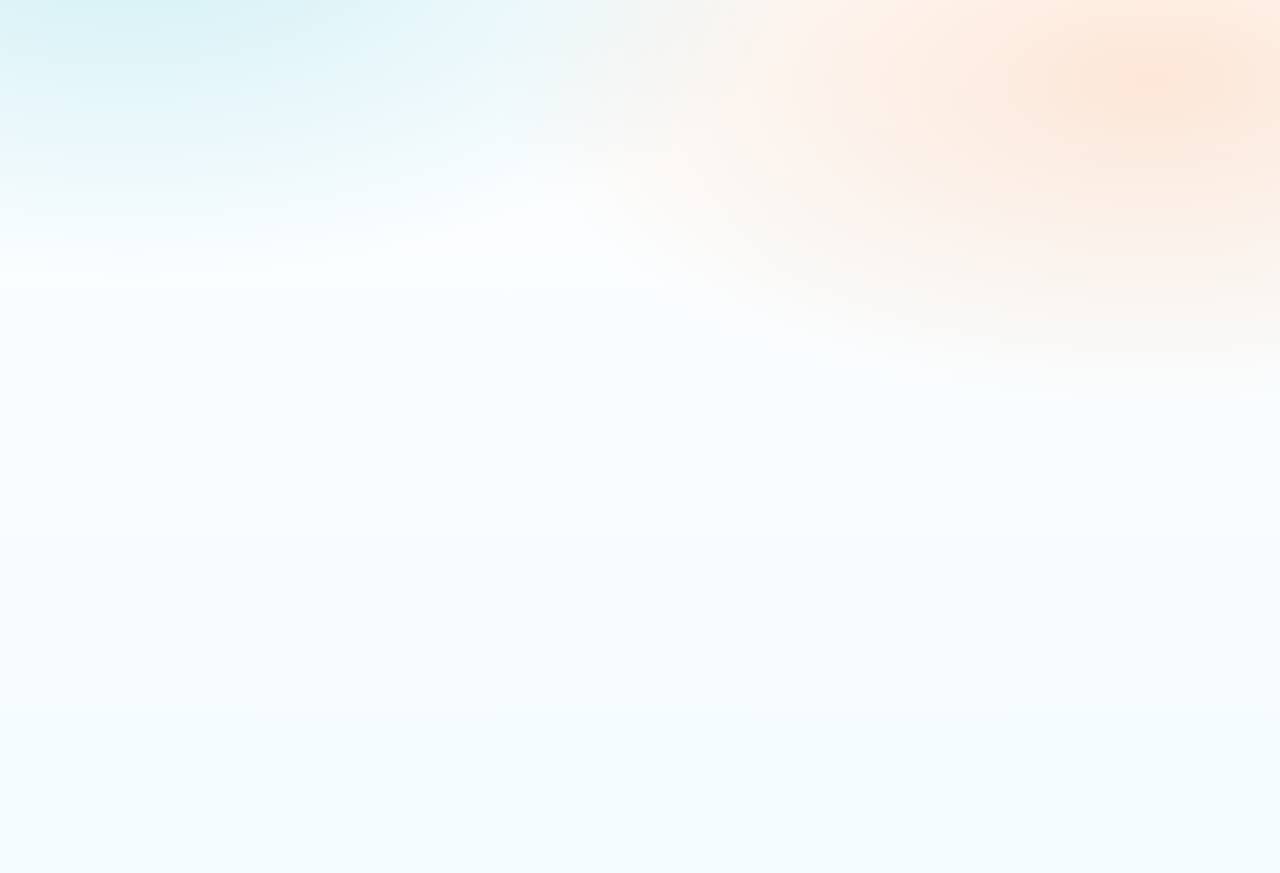
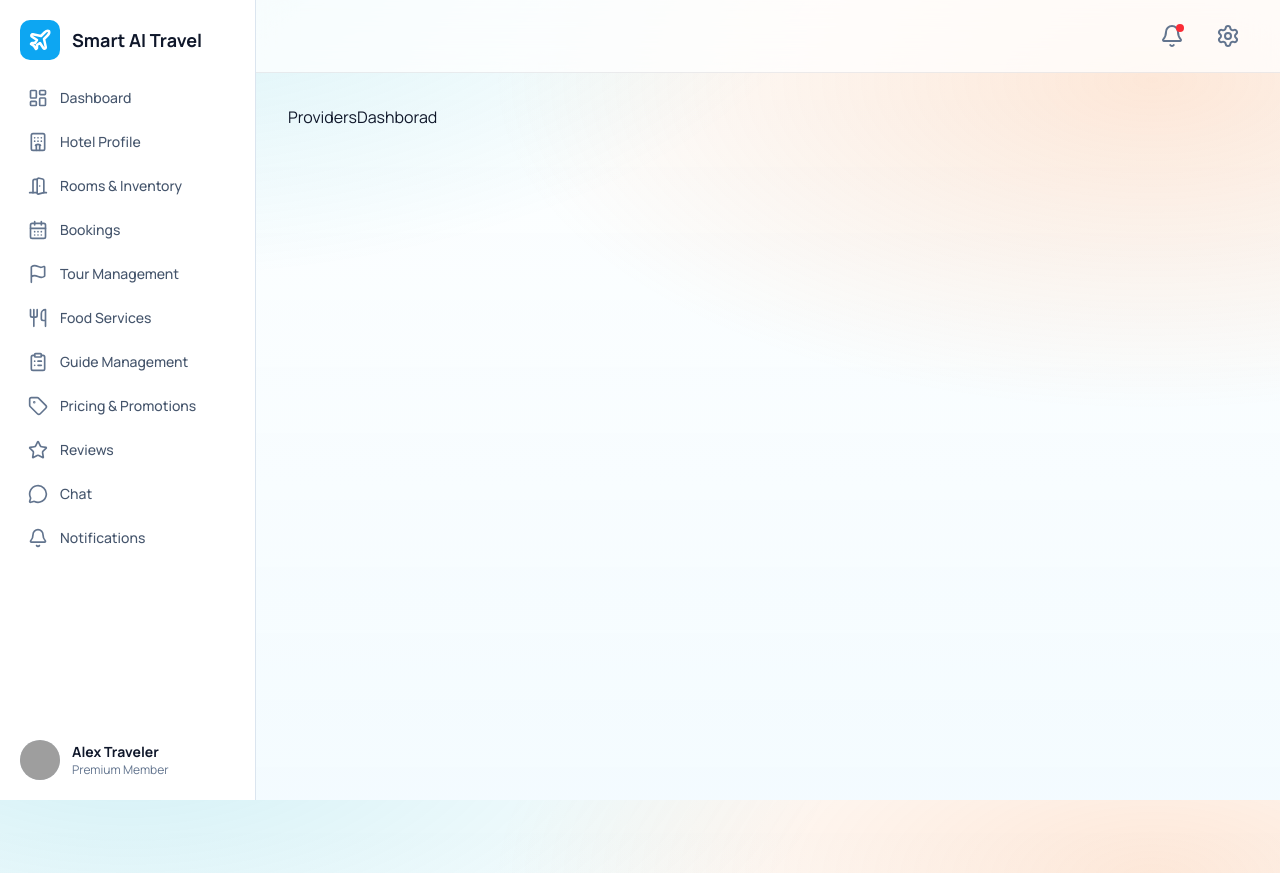
Before and after one commit to tranleductinh/SmartAITravelPlannerPlatform, a React (Vite) app in the folder Frontend/: page /providers in a window 1280 px wide. Before the commit this address had no page. Before the commit the page ends 800 px from the top, so only its background shows below. Built offline with nearby package versions, Linux system fonts and the light colour scheme; grey boxes are pictures that could not be loaded; a web font is replaced by a local one.

Commit message:
feat: add ProvidersDashboard page and HeaderHotel component; update routing and sidebar menu

```diff
--- a/Frontend/src/App.jsx
+++ b/Frontend/src/App.jsx
@@ -4,6 +4,7 @@ import TravelerDashboard from "./pages/TravelerDashboard";
 import Layout from "./components/layout";
 import AIPlan from "./pages/AIPlan";
 import AdminDashboard from "./pages/AdminDashboard";
+import ProvidersDashborad from "./pages/ProvidersDashborad";
 
 function AppRoutes() {
     const location = useLocation();
@@ -21,6 +22,9 @@ function AppRoutes() {
             <Route path="/admin" element={<Layout />}>
                 <Route index element={<AdminDashboard />} />
             </Route>
+            <Route path="/providers" element={<Layout />}>
+                <Route index element={<ProvidersDashborad />} />
+            </Route>
         </Routes>
     );
 }
--- a/Frontend/src/components/HeaderAdmin/index.jsx
+++ b/Frontend/src/components/HeaderAdmin/index.jsx
@@ -1,3 +1,4 @@
+import { Bell, Settings } from "lucide-react";
 import React from "react";
 
 export default function HeaderAdmin() {
@@ -21,11 +22,11 @@ export default function HeaderAdmin() {
                     />
                 </div>
                 <button class="p-2 rounded-lg bg-slate-100 text-slate-600 hover:bg-slate-200 transition-colors relative">
-                    <span class="material-symbols-outlined">notifications</span>
+                    <Bell />
                     <span class="absolute top-1.5 right-1.5 size-2 bg-red-500 rounded-full"></span>
                 </button>
                 <button class="p-2 rounded-lg bg-slate-100 text-slate-600 hover:bg-slate-200 transition-colors">
-                    <span class="material-symbols-outlined">settings</span>
+                    <Settings />
                 </button>
             </div>
         </header>
--- /dev/null
+++ b/Frontend/src/components/HeaderHotel/index.jsx
@@ -0,0 +1,18 @@
+import { Bell, Settings } from "lucide-react";
+import React from "react";
+
+export default function HeaderHotel() {
+    return (
+        <header class="sticky top-0 z-10 hotel-topbar px-8 py-4 flex justify-end items-center">
+            <div class="flex items-center gap-4">
+                <button class="p-2 text-slate-500 hover:bg-white/70 rounded-lg relative">
+                    <Bell />
+                    <span class="absolute top-2 right-2 w-2 h-2 bg-red-500 rounded-full"></span>
+                </button>
+                <button class="p-2 text-slate-500 hover:bg-white/70 rounded-lg">
+                    <Settings />
+                </button>
+            </div>
+        </header>
+    );
+}
--- a/Frontend/src/components/app-sidebar.jsx
+++ b/Frontend/src/components/app-sidebar.jsx
@@ -1,6 +1,6 @@
 import { Sidebar, SidebarContent, SidebarFooter, SidebarHeader } from "@/components/ui/sidebar";
-
 import { motion } from "framer-motion";
+import { Link, useLocation } from "react-router-dom";
 import {
     LayoutDashboard,
     Sparkles,
@@ -18,10 +18,15 @@ import {
     CreditCard,
     Bell,
     BarChart3,
+    DoorOpen,
+    Flag,
+    ClipboardList,
+    Tag,
+    MessageCircle,
 } from "lucide-react";
-import { Link, useLocation } from "react-router-dom";
 
-const travelerMenuItems = [
+const MENU = {
+    traveler: [
         { name: "Dashboard", href: "", icon: LayoutDashboard },
         { name: "AI Plan", href: "/ai-plan", icon: Sparkles },
         { name: "Itinerary", href: "/itinerary", icon: CalendarDays },
@@ -33,8 +38,9 @@ const travelerMenuItems = [
         { name: "Payments", href: "/payments", icon: CreditCard },
         { name: "Reviews", href: "/reviews", icon: Star },
         { name: "Support", href: "/support", icon: LifeBuoy },
-];
-export const adminMenuItems = [
+    ],
+
+    admin: [
         { name: "Overview", href: "", icon: LayoutDashboard },
         { name: "Users", href: "/users", icon: Users },
         { name: "Providers", href: "/providers", icon: Store },
@@ -47,10 +53,36 @@ export const adminMenuItems = [
         { name: "Support Tickets", href: "/support", icon: LifeBuoy },
         { name: "Notifications", href: "/notifications", icon: Bell },
         { name: "Reports", href: "/reports", icon: BarChart3 },
-];
+    ],
+
+    provider: [
+        { name: "Dashboard", href: "", icon: LayoutDashboard },
+        { name: "Hotel Profile", href: "/hotel-profile", icon: Hotel },
+        { name: "Rooms & Inventory", href: "/rooms", icon: DoorOpen },
+        { name: "Bookings", href: "/bookings", icon: CalendarDays },
+        { name: "Tour Management", href: "/tours", icon: Flag },
+        { name: "Food Services", href: "/food", icon: Utensils },
+        { name: "Guide Management", href: "/guides", icon: ClipboardList },
+        { name: "Pricing & Promotions", href: "/pricing", icon: Tag },
+        { name: "Reviews", href: "/reviews", icon: Star },
+        { name: "Chat", href: "/chat", icon: MessageCircle },
+        { name: "Notifications", href: "/notifications", icon: Bell },
+    ],
+};
+
+const getRoleFromPath = (pathname) => {
+    if (pathname.startsWith("/admin")) return "admin";
+    if (pathname.startsWith("/traveler")) return "traveler";
+    return "provider";
+};
+
 export function AppSidebar() {
     const location = useLocation();
-    const roleCurrent = location.pathname.includes("admin") === true ? adminMenuItems : travelerMenuItems;
+
+    const role = getRoleFromPath(location.pathname);
+    const menuItems = MENU[role];
+    const basePath = `/${role === "provider" ? "provider" : role}`;
+
     return (
         <Sidebar>
             <SidebarHeader className="p-5">
@@ -58,33 +90,31 @@ export function AppSidebar() {
                     <div className="bg-primary p-2 rounded-lg">
                         <Plane color="#ffffff" strokeWidth={2.5} />
                     </div>
-                    {/* <img src={logo} className="w-10 h-10 rounded-md" /> */}
                     <p className="font-bold text-lg">Smart AI Travel</p>
                 </div>
             </SidebarHeader>
 
             <SidebarContent className="flex flex-col gap-2 px-4 overflow-y-auto">
-                {roleCurrent.map((item) => {
+                {menuItems.map((item) => {
                     const Icon = item.icon;
-                    const isActive =
-                        location.pathname ===
-                        (location.pathname.includes("admin") === true ? "/admin" : "/traveler") + item.href;
+                    const fullPath = `${basePath}${item.href}`;
+                    const isActive = location.pathname === fullPath;
 
                     return (
                         <Link
-                            key={item.href}
-                            to={(location.pathname.includes("admin") === true ? "/admin" : "/traveler") + item.href}
-                            className="relative flex items-center gap-3 px-3 py-2 rounded-lg text-sm hover:bg-slate-100 duration-300 font-medium "
+                            key={item.name}
+                            to={fullPath}
+                            className="relative flex items-center gap-3 px-3 py-2 rounded-lg text-sm font-medium hover:bg-slate-100 duration-300"
                         >
                             {isActive && (
                                 <motion.div
                                     layoutId="sidebar-active"
-                                    className="absolute inset-0 bg-primary/10 rounded-lg "
+                                    className="absolute inset-0 bg-primary/10 rounded-lg"
                                     transition={{ type: "spring", stiffness: 380, damping: 30 }}
                                 />
                             )}
 
-                            <Icon className={`w-6 h-6 relative z-10 ${isActive ? "text-primary" : "text-[#475569]"}`} />
+                            <Icon className={`w-5 h-5 relative z-10 ${isActive ? "text-primary" : "text-slate-500"}`} />
                             <span className={`relative z-10 ${isActive ? "text-primary" : "text-slate-600"}`}>
                                 {item.name}
                             </span>
@@ -94,17 +124,17 @@ export function AppSidebar() {
             </SidebarContent>
 
             <SidebarFooter>
-                <div class="flex items-center gap-3 p-2">
-                    <div class="size-10 rounded-full bg-slate-200 overflow-hidden">
+                <div className="flex items-center gap-3 p-3">
+                    <div className="size-10 rounded-full bg-slate-200 overflow-hidden">
                         <img
-                            class="w-full h-full object-cover"
-                            alt="Traveler profile"
+                            className="w-full h-full object-cover"
                             src="https://lh3.googleusercontent.com/aida-public/AB6AXuCKmU6dftLGKeGIEnRrmWKpwjGqZzTYEuMlsZxzkB3WP-C585VtK3uNDejE0MkCwdmt99MTaA0Ws1403MERG4udkzAHF8dEFp3yBCht9U-FFE2ZLMrP8ocnp4zGfWmKGzT44GeTMU_0-scAfR2qdpUamxF9D3ZQCn1MmhsuUzPoa8MLYkEBJxg1UkKhj9inw2rMqvPxJWkaOR9YhmwoDab3HCrBkW6TBdYyh_uXqV1ilXmeeTEULPvLhPLA6MikHJsXg3xXxIQNcreF"
+                            alt="profile"
                         />
                     </div>
-                    <div class="flex-1 overflow-hidden">
-                        <p class="text-sm font-bold truncate">Alex Traveler</p>
-                        <p class="text-xs text-slate-500 truncate">Premium Member</p>
+                    <div className="flex-1 overflow-hidden">
+                        <p className="text-sm font-bold truncate">Alex Traveler</p>
+                        <p className="text-xs text-slate-500 truncate">Premium Member</p>
                     </div>
                 </div>
             </SidebarFooter>
--- a/Frontend/src/components/layout.jsx
+++ b/Frontend/src/components/layout.jsx
@@ -4,6 +4,7 @@ import { Outlet, useLocation } from "react-router-dom";
 import { AnimatePresence, motion } from "framer-motion";
 import HeaderTraveler from "./HeaderTraveler";
 import HeaderAdmin from "./HeaderAdmin";
+import HeaderHotel from "./HeaderHotel";
 
 export default function Layout() {
     const location = useLocation();
@@ -13,7 +14,13 @@ export default function Layout() {
             <div className="flex w-full">
                 <AppSidebar />
                 <main className="flex-1">
-                    {roleCurrent ? <HeaderAdmin /> : <HeaderTraveler />}
+                    {location.pathname.includes("admin") ? (
+                        <HeaderAdmin />
+                    ) : location.pathname.includes("traveler") ? (
+                        <HeaderTraveler />
+                    ) : (
+                        <HeaderHotel />
+                    )}
                     <AnimatePresence mode="wait">
                         <motion.div
                             key={location.pathname}
--- /dev/null
+++ b/Frontend/src/pages/ProvidersDashborad/index.jsx
@@ -0,0 +1,5 @@
+import React from "react";
+
+export default function ProvidersDashborad() {
+    return <div>ProvidersDashborad</div>;
+}
```
Lines whose indentation alone changed are shown as unchanged.
